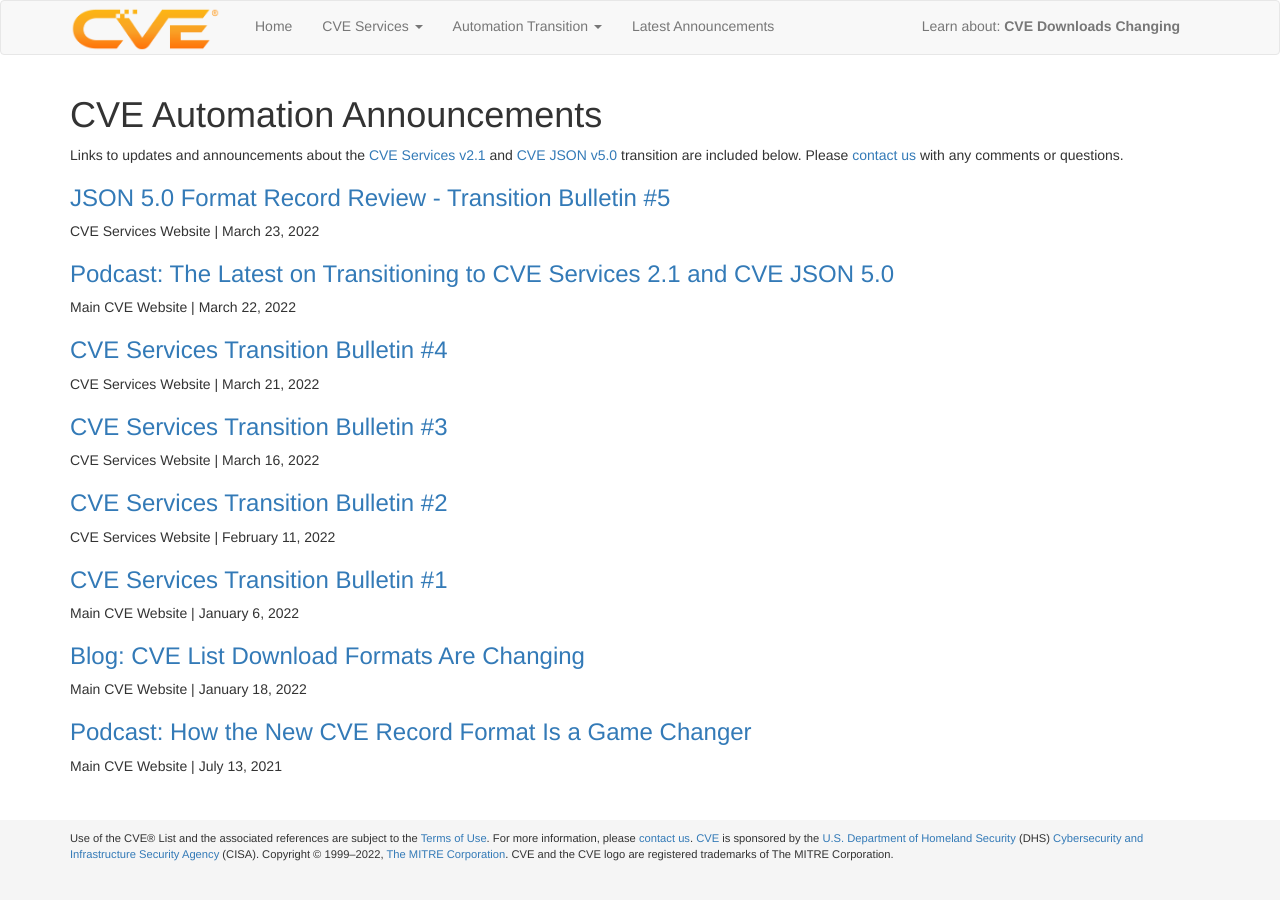
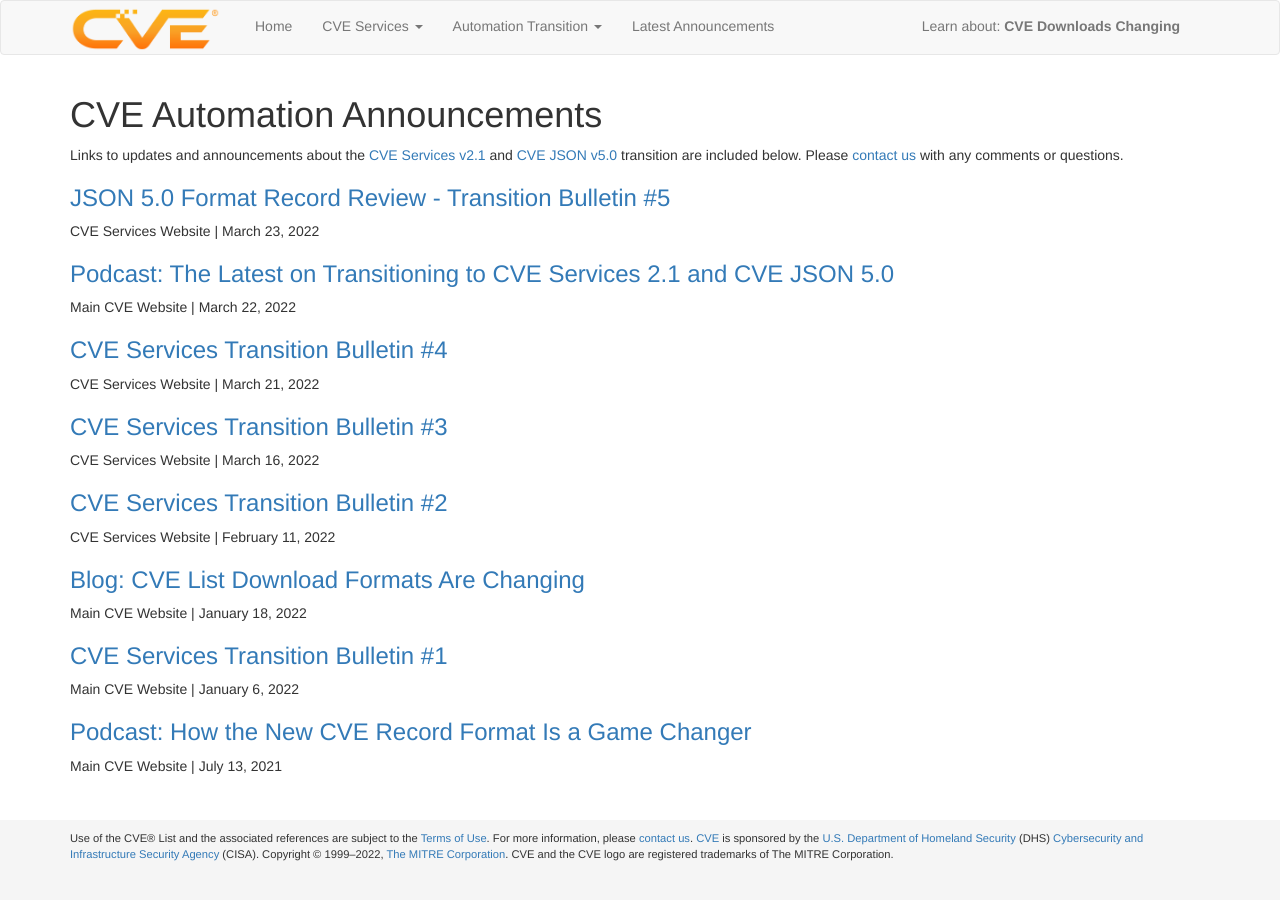
Before and after one commit to CVEProject/cveproject.github.io, a Jekyll site: the page built from automation-announcements.md, in a window 1280 px wide. Built offline with Jekyll 4.4.1, drawn with Linux system fonts in a browser that asks for light colours; nearby versions of some CDN libraries.

```diff
--- a/automation-announcements.md
+++ b/automation-announcements.md
@@ -20,11 +20,11 @@ CVE Services Website | March 16, 2022
 ### [CVE Services Transition Bulletin #2](https://cveproject.github.io/automation-transition#bulletin-number-2)
 CVE Services Website | February 11, 2022
 
+### [Blog: CVE List Download Formats Are Changing](https://www.cve.org/Media/News/item/blog/2022/01/18/CVE-List-Download-Formats-Are)
+Main CVE Website | January 18, 2022
+
 ### [CVE Services Transition Bulletin #1](https://www.cve.org/Media/News/item/news/2022/01/11/Changes-Coming-to-CVE-Record)
 Main CVE Website | January 6, 2022
 
-### [Blog: CVE List Download Formats Are Changing](https://www.cve.org/Media/News/item/blog/2022/01/18/CVE-List-Download-Formats-Are)
-Main CVE Website | January 18, 2022
-
 ### [Podcast: How the New CVE Record Format Is a Game Changer](https://www.cve.org/Media/News/item/podcast/2021/07/13/How-the-New-CVE-Record)
 Main CVE Website | July 13, 2021
```
